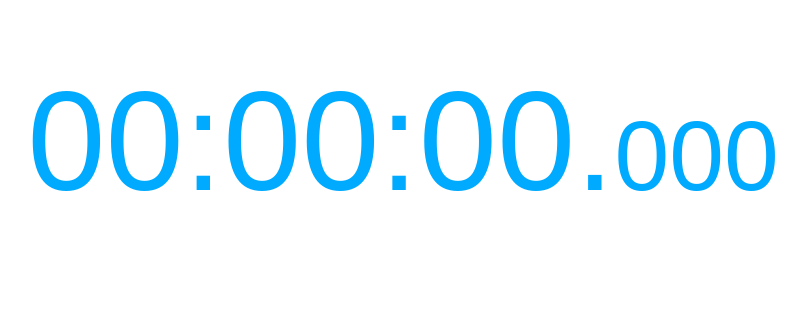
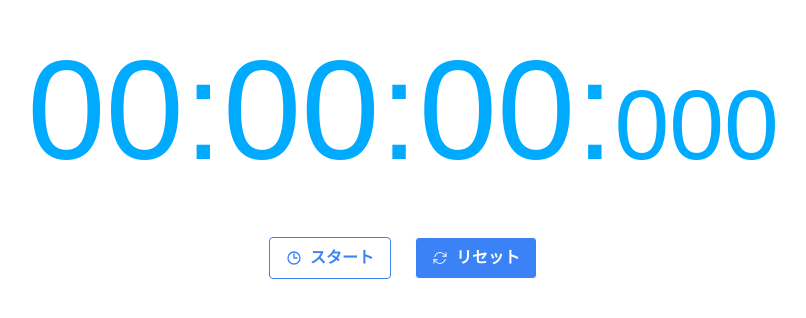
Before and after one commit to yugoka/taitai-stopwatch, a Next.js app: page / in a window 1280 px wide. Shown: the part 258-576 px from the top of the page, without its empty margins (237-1043 px from the left). Built offline with nearby package versions, Linux system fonts and the light colour scheme.

Commit message:
タイマーの基本機能追加

```diff
--- /dev/null
+++ b/src/app/components/ResetButton.tsx
@@ -0,0 +1,28 @@
+type Props = {
+  onClick: () => void;
+};
+
+export default function ResetButton({ onClick }: Props) {
+  return (
+    <button
+      onClick={onClick}
+      className={`mx-2 md:mx-3 border bg-secondary hover:bg-secondary-dark-1 active:bg-secondary-dark-2 text-white font-bold py-1.5 px-2 md:py-2 md:px-4 rounded transition-all ease-in-out`}
+    >
+      <svg
+        xmlns="http://www.w3.org/2000/svg"
+        fill="none"
+        viewBox="0 0 24 24"
+        strokeWidth={1.5}
+        stroke="currentColor"
+        className="inline w-4 h-4 me-2"
+      >
+        <path
+          strokeLinecap="round"
+          strokeLinejoin="round"
+          d="M16.023 9.348h4.992v-.001M2.985 19.644v-4.992m0 0h4.992m-4.993 0l3.181 3.183a8.25 8.25 0 0013.803-3.7M4.031 9.865a8.25 8.25 0 0113.803-3.7l3.181 3.182m0-4.991v4.99"
+        />
+      </svg>
+      リセット
+    </button>
+  );
+}
--- /dev/null
+++ b/src/app/components/StartStopButton.tsx
@@ -0,0 +1,36 @@
+type Props = {
+  isStarted: boolean;
+  onClick: () => void;
+};
+
+export default function StartStopButton({ isStarted, onClick }: Props) {
+  return (
+    <button
+      onClick={onClick}
+      className={`mx-2 md:mx-3 border ${
+        isStarted
+          ? "bg-secondary hover:bg-secondary-dark-1"
+          : "bg-white hover:bg-slate"
+      }
+      ${isStarted ? "text-white" : "text-secondary"}
+      font-bold py-1.5 px-2 md:py-2 md:px-4 rounded transition-all ease-in-out  border-secondary
+      `}
+    >
+      <svg
+        xmlns="http://www.w3.org/2000/svg"
+        fill="none"
+        viewBox="0 0 24 24"
+        strokeWidth={2}
+        stroke="currentColor"
+        className="inline w-4 h-4 me-2"
+      >
+        <path
+          strokeLinecap="round"
+          strokeLinejoin="round"
+          d="M12 6v6h4.5m4.5 0a9 9 0 11-18 0 9 9 0 0118 0z"
+        />
+      </svg>
+      {isStarted ? "ストップ" : "スタート"}
+    </button>
+  );
+}
--- a/src/app/components/Time.tsx
+++ b/src/app/components/Time.tsx
@@ -1,11 +1,20 @@
-export default function Time() {
+import { FormattedTime } from "../types/time";
+import TimeDigit from "./TimeDigit";
+
+type Props = {
+  currentTime: FormattedTime;
+};
+
+export default function Time({ currentTime }: Props) {
   return (
-    <div className="text-time-color">
-      <span className="text-time-size-lg-fixed md:text-time-size-lg transition-all duration-200 ease-in-out">
-        00:00:00.
+    <div className="text-primary">
+      <span className="text-time-lg-fixed md:text-time-lg transition-all duration-200 ease-in-out">
+        <TimeDigit digit={currentTime.hours} />:
+        <TimeDigit digit={currentTime.minutes} />:
+        <TimeDigit digit={currentTime.seconds} />:
       </span>
-      <span className="text-time-size-sm-fixed md:text-time-size-sm transition-all duration-200 ease-in-out">
-        000
+      <span className="text-time-sm-fixed md:text-time-sm transition-all duration-200 ease-in-out">
+        <TimeDigit digit={currentTime.ms} pad={3} />
       </span>
     </div>
   );
--- /dev/null
+++ b/src/app/components/TimeDigit.tsx
@@ -0,0 +1,8 @@
+type Props = {
+  digit: number;
+  pad?: number;
+};
+
+export default function TimeDigit({ digit, pad = 2 }: Props) {
+  return <span>{String(digit).padStart(pad, "0")}</span>;
+}
--- a/src/app/page.tsx
+++ b/src/app/page.tsx
@@ -1,11 +1,33 @@
-import Image from "next/image";
+"use client";
+
+import React from "react";
 import Time from "./components/Time";
+import StartStopButton from "./components/StartStopButton";
+import { useStopWatch } from "@/hooks/useStopWatch";
+import ResetButton from "./components/ResetButton";
 
 export default function Home() {
+  const stopWatch = useStopWatch();
+
+  const handleStartStop = () => {
+    if (stopWatch.isRunning) {
+      stopWatch.stop();
+    } else {
+      stopWatch.start();
+    }
+  };
+
   return (
     <main className="flex min-h-screen flex-col items-center justify-center">
       <div>
-        <Time />
+        <Time currentTime={stopWatch.formattedTime} />
+        <div className="flex justify-center mt-5">
+          <StartStopButton
+            isStarted={stopWatch.isRunning}
+            onClick={handleStartStop}
+          />
+          <ResetButton onClick={stopWatch.reset} />
+        </div>
       </div>
     </main>
   );
--- /dev/null
+++ b/src/app/types/time.ts
@@ -0,0 +1,6 @@
+export type FormattedTime = {
+  hours: number;
+  minutes: number;
+  seconds: number;
+  ms: number;
+};
--- /dev/null
+++ b/src/hooks/useStopWatch.ts
@@ -0,0 +1,65 @@
+import { FormattedTime } from "@/app/types/time";
+import React from "react";
+
+const format = (time: number): FormattedTime => {
+  const seconds = Math.floor(time / 1000);
+  const minutes = Math.floor(seconds / 60);
+  const hours = Math.floor(minutes / 60);
+  const ms = Math.floor(time % 1000);
+
+  return {
+    hours,
+    minutes: minutes % 60,
+    seconds: seconds % 60,
+    ms,
+  };
+};
+
+export const useStopWatch = () => {
+  const [time, setTime] = React.useState(0);
+  const [isRunning, setIsRunning] = React.useState(false);
+  const [startTime, setStartTime] = React.useState<number>(0);
+  const [stopTime, setStopTime] = React.useState<number>(0);
+
+  const interval = React.useRef<ReturnType<typeof setInterval>>();
+
+  React.useEffect(() => {
+    if (startTime > 0) {
+      interval.current = setInterval(() => {
+        setTime(() => Date.now() - startTime + stopTime);
+      }, 1);
+    } else {
+      if (interval.current) {
+        clearInterval(interval.current);
+        interval.current = undefined;
+      }
+    }
+  }, [startTime]);
+
+  const start = () => {
+    setIsRunning(true);
+    setStartTime(Date.now());
+  };
+
+  const stop = () => {
+    setIsRunning(false);
+    setStartTime(0);
+    setStopTime(time);
+  };
+
+  const reset = () => {
+    setStartTime(0);
+    setStopTime(0);
+    setTime(0);
+    setIsRunning(false);
+  };
+
+  return {
+    start,
+    stop,
+    reset,
+    isRunning,
+    time,
+    formattedTime: format(time),
+  };
+};
--- a/tailwind.config.ts
+++ b/tailwind.config.ts
@@ -15,13 +15,19 @@ const config: Config = {
       },
     },
     colors: {
-      "time-color": "#0af",
+      primary: "#0af",
+      secondary: "#3b82f6",
+      "secondary-dark-1": "#2563eb",
+      "secondary-dark-2": "#1d4ed8",
+      white: "#ffffff",
+      slate: "#f1f5f9",
     },
     fontSize: {
-      "time-size-lg": "11vw",
-      "time-size-sm": "7.7vw",
-      "time-size-lg-fixed": "3rem",
-      "time-size-sm-fixed": "2.1rem",
+      base: "1rem",
+      "time-lg": "11vw",
+      "time-sm": "7.7vw",
+      "time-lg-fixed": "3rem",
+      "time-sm-fixed": "2.1rem",
     },
     fontFamily: {
       body: [
```
